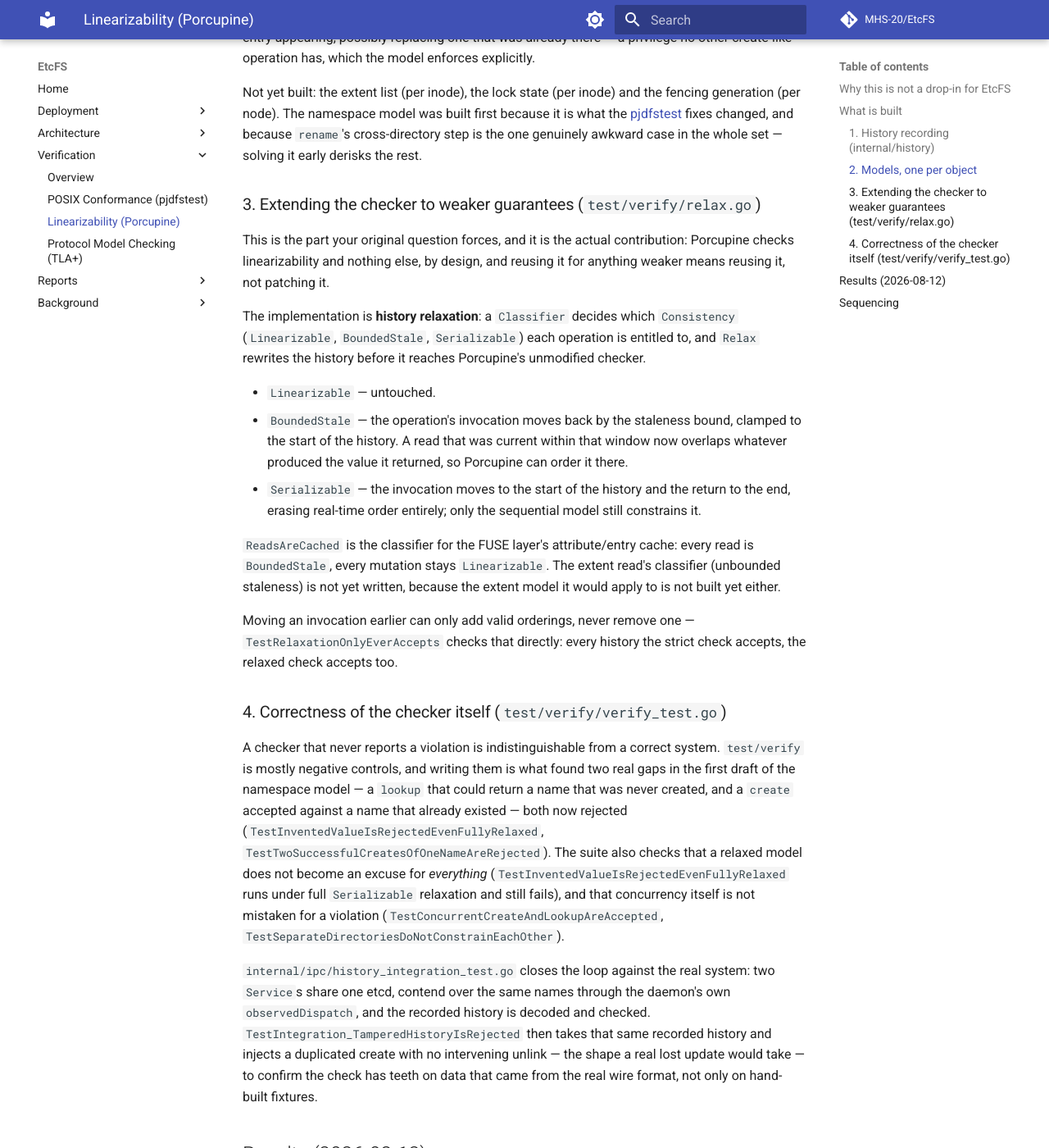
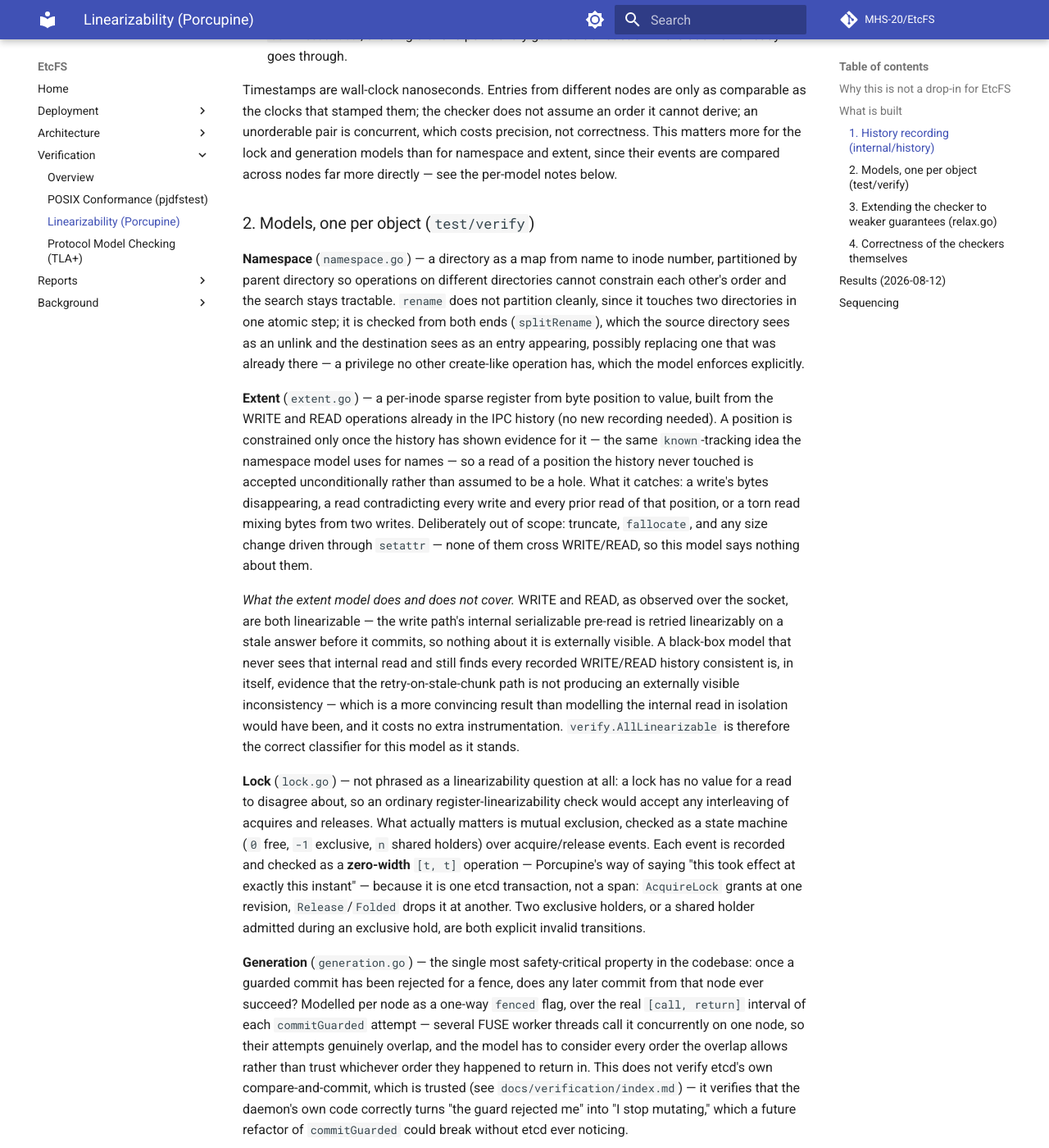
Before and after one commit to MHS-20/EtcFS, an MkDocs documentation site: the page built from docs/verification/porcupine.md, in a window 1280 px wide and 1400 px high, scrolled down 1622 px. Shown: the whole window at 82% size. Built offline with MkDocs 1.6.1 and Material for MkDocs 9.7.7, drawn with Linux system fonts in a browser that asks for light colours; comment, search, counter and statistics services are not loaded; some of the changed text lies outside the part shown.

Commit message:
feat(verify): wire history recording into the docker chaos suite

```diff
--- a/docs/verification/porcupine.md
+++ b/docs/verification/porcupine.md
@@ -1,7 +1,8 @@
 # Porcupine: linearizability and weaker models
 
-**Status: namespace model implemented and checked against a live cluster.**
-The extent, lock and generation models are not yet built; see Sequencing.
+**Status: four models built — namespace, extent, lock, generation — each
+checked against a live cluster.** Wired into the docker chaos suite as an
+opt-in step (`VERIFY_HISTORY=1`).
 
 [Porcupine](https://github.com/anishathalye/porcupine) is a linearizability
 checker: given a history of concurrent operations (each with an invocation
@@ -18,12 +19,15 @@ EtcFS metadata operations would produce failures that are correct outputs of
 the tool and wrong answers about the system:
 
 - **The extent read on the write path is serializable.** `GetExtents` runs
-  with `clientv3.WithSerializable()`, so it is answered by whichever etcd
-  member the client is connected to and may be arbitrarily stale. That is a
-  measured performance decision, not an accident: it removes a Raft round
-  trip from the critical path of every write, and the guarded commit that
-  follows compares each new extent key's create-revision against zero, so a
-  stale read causes a retry rather than a lost update.
+  with `clientv3.WithSerializable()` inside `handleWriteBlock`, so it is
+  answered by whichever etcd member the client is connected to and may be
+  arbitrarily stale. That is a measured performance decision, not an
+  accident: it removes a Raft round trip from the critical path of every
+  write, and the guarded commit that follows compares each new extent key's
+  create-revision against zero, so a stale read causes a retry rather than a
+  lost update. This internal read is not separately recorded or modelled —
+  see "What the extent model does and does not cover" below for why that is
+  the honest choice rather than a gap.
 - **POSIX byte-range locks are node-local.** They are not coordinated through
   etcd at all, so a history containing them has no cluster-wide sequential
   explanation, by design.
@@ -56,34 +60,87 @@ code the two sides share. Verifying a system with something other than its own
 assertions only means something if the verifier does not reuse the system's
 own machinery to read its own output.
 
+Two events never cross the IPC socket at all — a lock changing hands, and a
+guarded commit's outcome — so they are recorded at their own source, using the
+same `Entry` shape and the same recorder, under synthetic opcodes (1000, 1001)
+chosen well clear of the real wire opcodes (1–35):
+
+- `internal/ipc/retry.go`'s `heldLock.recordLockEvent`, called from
+  `lockInode` on a successful acquire and from `Release`/`Folded` on release —
+  the two etcd transactions that actually grant and drop a lock.
+- `internal/ipc/retry.go`'s `Service.recordGuardedCommit`, called from every
+  `commitGuarded`, the single choke point every guarded transaction in the
+  daemon already goes through.
+
 Timestamps are wall-clock nanoseconds. Entries from different nodes are only
 as comparable as the clocks that stamped them; the checker does not assume an
 order it cannot derive; an unorderable pair is concurrent, which costs
-precision, not correctness.
+precision, not correctness. This matters more for the lock and generation
+models than for namespace and extent, since their events are compared across
+nodes far more directly — see the per-model notes below.
 
-### 2. Models, one per object
+### 2. Models, one per object (`test/verify`)
 
-`test/verify` implements the namespace model so far — a directory as a map
-from name to inode number, partitioned by parent directory so operations on
-different directories cannot constrain each other's order and the search
-stays tractable. `rename` is the case that does not partition cleanly, since
-it touches two directories in one atomic step; it is checked from both ends
-(`splitRename`), which the source directory sees as an unlink and the
-destination sees as an entry appearing, possibly replacing one that was
-already there — a privilege no other create-like operation has, which the
-model enforces explicitly.
+**Namespace** (`namespace.go`) — a directory as a map from name to inode
+number, partitioned by parent directory so operations on different
+directories cannot constrain each other's order and the search stays
+tractable. `rename` does not partition cleanly, since it touches two
+directories in one atomic step; it is checked from both ends (`splitRename`),
+which the source directory sees as an unlink and the destination sees as an
+entry appearing, possibly replacing one that was already there — a privilege
+no other create-like operation has, which the model enforces explicitly.
 
-Not yet built: the extent list (per inode), the lock state (per inode) and
-the fencing generation (per node). The namespace model was built first
-because it is what the [pjdfstest](pjdfstest.md) fixes changed, and because
-`rename`'s cross-directory step is the one genuinely awkward case in the
-whole set — solving it early derisks the rest.
+**Extent** (`extent.go`) — a per-inode sparse register from byte position to
+value, built from the WRITE and READ operations already in the IPC history
+(no new recording needed). A position is constrained only once the history
+has shown evidence for it — the same `known`-tracking idea the namespace
+model uses for names — so a read of a position the history never touched is
+accepted unconditionally rather than assumed to be a hole. What it catches: a
+write's bytes disappearing, a read contradicting every write and every prior
+read of that position, or a torn read mixing bytes from two writes.
+Deliberately out of scope: truncate, `fallocate`, and any size change driven
+through `setattr` — none of them cross WRITE/READ, so this model says nothing
+about them.
 
-### 3. Extending the checker to weaker guarantees (`test/verify/relax.go`)
+*What the extent model does and does not cover.* WRITE and READ, as observed
+over the socket, are both linearizable — the write path's internal
+serializable pre-read is retried linearizably on a stale answer before it
+commits, so nothing about it is externally visible. A black-box model that
+never sees that internal read and still finds every recorded WRITE/READ
+history consistent is, in itself, evidence that the retry-on-stale-chunk path
+is not producing an externally visible inconsistency — which is a more
+convincing result than modelling the internal read in isolation would have
+been, and it costs no extra instrumentation. `verify.AllLinearizable` is
+therefore the correct classifier for this model as it stands.
 
-This is the part your original question forces, and it is the actual
-contribution: Porcupine checks linearizability and nothing else, by design,
-and reusing it for anything weaker means reusing it, not patching it.
+**Lock** (`lock.go`) — not phrased as a linearizability question at all: a
+lock has no value for a read to disagree about, so an ordinary
+register-linearizability check would accept any interleaving of acquires and
+releases. What actually matters is mutual exclusion, checked as a state
+machine (`0` free, `-1` exclusive, `n` shared holders) over acquire/release
+events. Each event is recorded and checked as a **zero-width** `[t, t]`
+operation — Porcupine's way of saying "this took effect at exactly this
+instant" — because it is one etcd transaction, not a span: `AcquireLock`
+grants at one revision, `Release`/`Folded` drops it at another. Two exclusive
+holders, or a shared holder admitted during an exclusive hold, are both
+explicit invalid transitions.
+
+**Generation** (`generation.go`) — the single most safety-critical property
+in the codebase: once a guarded commit has been rejected for a fence, does
+any later commit from that node ever succeed? Modelled per node as a one-way
+`fenced` flag, over the real `[call, return]` interval of each `commitGuarded`
+attempt — several FUSE worker threads call it concurrently on one node, so
+their attempts genuinely overlap, and the model has to consider every order
+the overlap allows rather than trust whichever order they happened to return
+in. This does not verify etcd's own compare-and-commit, which is trusted (see
+`docs/verification/index.md`) — it verifies that the daemon's own code
+correctly turns "the guard rejected me" into "I stop mutating," which a
+future refactor of `commitGuarded` could break without etcd ever noticing.
+
+### 3. Extending the checker to weaker guarantees (`relax.go`)
+
+Porcupine checks linearizability and nothing else, by design, and reusing it
+for anything weaker means reusing it, not patching it.
 
 The implementation is **history relaxation**: a `Classifier` decides which
 `Consistency` (`Linearizable`, `BoundedStale`, `Serializable`) each operation
@@ -99,58 +156,85 @@ unmodified checker.
   return to the end, erasing real-time order entirely; only the sequential
   model still constrains it.
 
-`ReadsAreCached` is the classifier for the FUSE layer's attribute/entry cache:
-every read is `BoundedStale`, every mutation stays `Linearizable`. The extent
-read's classifier (unbounded staleness) is not yet written, because the
-extent model it would apply to is not built yet either.
+`ReadsAreCached` is the classifier for the FUSE layer's attribute/entry
+cache: every read is `BoundedStale`, every mutation stays `Linearizable`.
+Moving an invocation earlier can only add valid orderings, never remove one —
+`TestRelaxationOnlyEverAccepts` checks that directly: every history the
+strict check accepts, the relaxed check accepts too.
 
-Moving an invocation earlier can only add valid orderings, never remove one —
-`TestRelaxationOnlyEverAccepts` checks that directly: every history the strict
-check accepts, the relaxed check accepts too.
-
-### 4. Correctness of the checker itself (`test/verify/verify_test.go`)
+### 4. Correctness of the checkers themselves
 
 A checker that never reports a violation is indistinguishable from a correct
-system. `test/verify` is mostly negative controls, and writing them is what
-found two real gaps in the first draft of the namespace model — a `lookup`
-that could return a name that was never created, and a `create` accepted
-against a name that already existed — both now rejected
-(`TestInventedValueIsRejectedEvenFullyRelaxed`,
-`TestTwoSuccessfulCreatesOfOneNameAreRejected`). The suite also checks that a
-relaxed model does not become an excuse for *everything*
-(`TestInventedValueIsRejectedEvenFullyRelaxed` runs under full
-`Serializable` relaxation and still fails), and that concurrency itself is not
-mistaken for a violation (`TestConcurrentCreateAndLookupAreAccepted`,
-`TestSeparateDirectoriesDoNotConstrainEachOther`).
+system, so each model ships with negative controls, and writing them found
+real gaps before any of this ran against the real system:
+
+- **Namespace**: writing the negative controls caught two real gaps in the
+  first draft — a `lookup` that could return a name that was never created,
+  and a `create` accepted against a name that already existed — both now
+  rejected.
+- **Extent**: overwrite, torn-read, and partial-overlap controls, plus one
+  confirming a rejected write asserts and changes nothing.
+- **Lock**: two exclusive holders, a shared holder during an exclusive hold,
+  and a release with nothing held are all rejected; multiple concurrent
+  shared holders and independent inodes are accepted.
+- **Generation**: a commit succeeding after a fence is rejected even when its
+  interval is unambiguous; overlapping *healthy* commits are accepted, so the
+  model does not mistake ordinary concurrency for a violation.
 
 `internal/ipc/history_integration_test.go` closes the loop against the real
-system: two `Service`s share one etcd, contend over the same names through
-the daemon's own `observedDispatch`, and the recorded history is decoded and
-checked. `TestIntegration_TamperedHistoryIsRejected` then takes that same
-recorded history and injects a duplicated create with no intervening unlink —
-the shape a real lost update would take — to confirm the check has teeth on
-data that came from the real wire format, not only on hand-built fixtures.
+system, twice:
+
+- `TestIntegration_RecordedNamespaceHistoryIsLinearizable` — two `Service`s
+  share one etcd, contend over the same names through the daemon's own
+  `observedDispatch`. `TestIntegration_TamperedHistoryIsRejected` then
+  injects a duplicated create into that same real recorded data — the shape
+  a real lost update would take — to confirm the check has teeth on data
+  that came from the real wire format, not only on hand-built fixtures.
+- `TestIntegration_RecordedDataPathHistoryIsConsistent` — two `Service`s
+  share one etcd *and* one block device, contending on WRITE/READ and real
+  locks against three shared inodes. All three data-path models — extent,
+  lock, generation — are decoded from the same real recorded history and
+  checked.
 
 ## Results (2026-08-12)
 
-Two nodes, one etcd, 10 rounds each of create/lookup/unlink over 3 contended
-names — 60 recorded operations, decoded from their exact wire frames,
-**linearizable**. `TestIntegration_TamperedHistoryIsRejected` confirms the
-same pipeline rejects a sabotaged version of the same recorded data.
+**Namespace**: two nodes, one etcd, 10 rounds each of create/lookup/unlink
+over 3 contended names — 60 recorded operations, **linearizable**. A
+sabotaged copy of the same real data is correctly rejected.
 
-This is a small run (single-cluster, short duration) rather than a chaos-scale
-one; the chaos suite's histories are the next thing to check, once
-`--history-log` is wired into `scripts/test/chaos-*.sh`.
+**Extent, lock, generation**: two nodes, one etcd, one shared block device,
+15 rounds each of write/read over 3 shared inodes — 60 extent operations, 120
+lock events, 30 guarded commits, all **consistent**.
+
+**End-to-end wiring**, checked against the actual compiled binaries rather
+than only the Go test suite: `etcfuse-meta --history-log`, mounted through
+the real C daemon, exercised with `echo`, `mkdir`, `mv` and `cat` from a
+shell — 28 real entries recorded, all four models pass against them via
+`cmd/verify-history`.
+
+**Not run in this environment**: a full multi-node docker chaos scenario.
+`deploy/docker/docker-compose.yml` and `chaos-lib.sh`'s `add_node` now start
+every node with `--history-log`, and `scripts/test/verify-chaos-history.sh` +
+`VERIFY_HISTORY=1` (opt-in, off by default — see the script for why) wire the
+check into `chaos-test-single-cluster.sh docker`, but this sandbox's kernel
+has no `veth` module, and unlike `pjdfstest`'s single-etcd case, the full
+9-container compose topology depends on container-to-container DNS that host
+networking would break. The wiring is built and the single-node path it
+depends on is proven; a real chaos-scale run is the next thing to check on a
+host that can run the full compose topology.
 
 ## Sequencing
 
 1. **[Done]** History logging behind `--history-log`.
 2. **[Done]** Namespace model, partitioner, and rename's two-sided split.
 3. **[Done]** Relaxation transformations plus the negative-control tests.
-4. **[Done]** End-to-end check against a live two-node run, plus a tamper
-   control on real recorded data.
-5. Extent list, lock and generation models.
-6. Wire `--history-log` into the chaos suite; check a real chaos-scale
-   history, unbounded-stale extent reads included.
+4. **[Done]** Extent, lock and generation models, each with negative controls
+   and a live two-node check.
+5. **[Done]** `cmd/verify-history`, and `--history-log` wired into
+   `deploy/docker/docker-compose.yml` and `chaos-lib.sh`'s `add_node`, with
+   `scripts/test/verify-chaos-history.sh` and an opt-in
+   (`VERIFY_HISTORY=1`) hook in `chaos-test-single-cluster.sh docker`.
+6. Run a real multi-node docker chaos scenario with `VERIFY_HISTORY=1` on a
+   host that can run the full compose topology, and publish the result here.
 7. A CI job checking a short recorded history, so a regression that breaks
-   linearizability of the namespace path fails the build.
+   linearizability of any of the four models fails the build.
```
Also changed, not shown: docs/NEXT_STEPS.md (+12 -9 lines), 5 other files.
